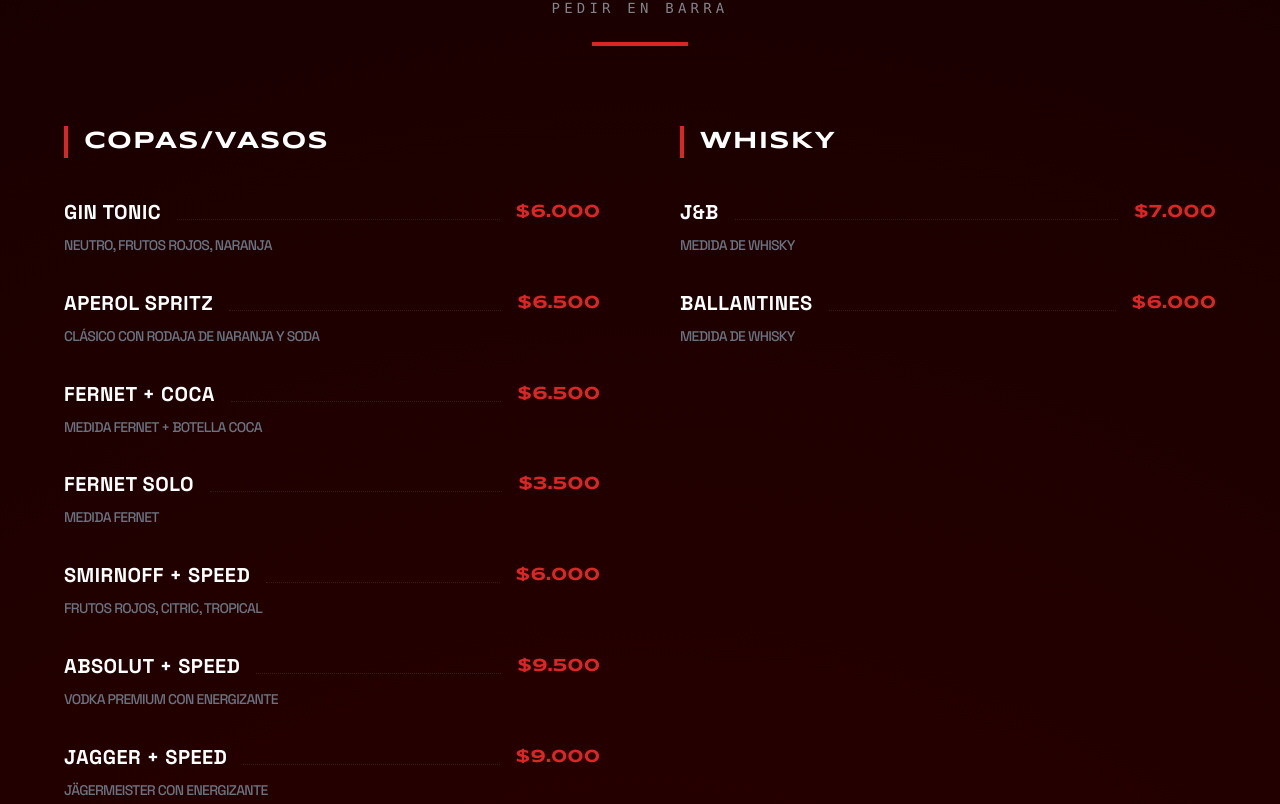
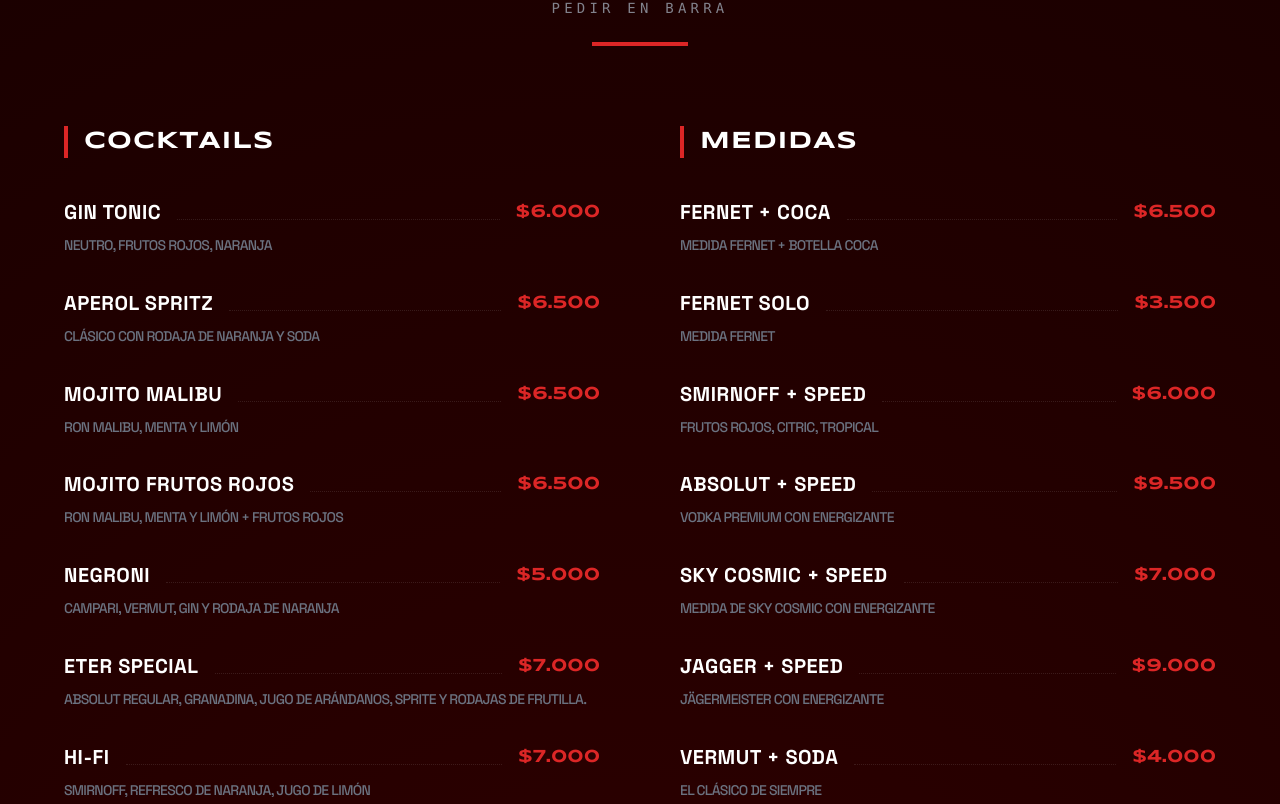
Before and after one commit to jubertorello/eter-bar, a React (Vite) app: page / in a window 1280 px wide. Shown: the part 1576-2380 px from the top of the page. Built offline with nearby package versions, Linux system fonts and the light colour scheme.

Commit message:
refactor: Restructure and rename drink categories to 'COCKTAILS' and 'MEDIDAS', removing 'WHISKY', and add new menu items.

```diff
--- a/App.tsx
+++ b/App.tsx
@@ -18,7 +18,7 @@
 import { MENU_ITEMS } from './MENU_ITEMS';
 
 const App: React.FC = () => {
-  const categories = ['COPAS/VASOS', 'WHISKY', 'JARRAS', 'CERVEZAS', 'VINOS', 'OTROS'] as const;
+  const categories = ['COCKTAILS', 'MEDIDAS', 'JARRAS', 'CERVEZAS', 'VINOS', 'OTROS'] as const;
 
   return (
     <div className="min-h-screen bg-nebula text-white selection:bg-red-600 selection:text-white">
--- a/MENU_ITEMS.ts
+++ b/MENU_ITEMS.ts
@@ -2,34 +2,36 @@
 
 
 export const MENU_ITEMS: DrinkItem[] = [
-    // COPAS/VASOS
-    { id: 'cv1', name: 'Gin Tonic', description: 'Neutro, Frutos Rojos, Naranja', price: '$6.000', category: 'COPAS/VASOS' },
-    { id: 'cv2', name: 'Aperol Spritz', description: 'Clásico con rodaja de naranja y soda', price: '$6.500', category: 'COPAS/VASOS' },
-    { id: 'cv3', name: 'Fernet + Coca', description: 'Medida Fernet + Botella coca', price: '$6.500', category: 'COPAS/VASOS' },
-    { id: 'cv4', name: 'Fernet solo', description: 'Medida Fernet', price: '$3.500', category: 'COPAS/VASOS' },
-    { id: 'cv5', name: 'Smirnoff + Speed', description: 'Frutos Rojos, Citric, Tropical', price: '$6.000', category: 'COPAS/VASOS' },
-    { id: 'cv6', name: 'Absolut + Speed', description: 'Vodka premium con energizante', price: '$9.500', category: 'COPAS/VASOS' },
-    { id: 'cv7', name: 'Jagger + Speed', description: 'Jägermeister con energizante', price: '$9.000', category: 'COPAS/VASOS' },
-    { id: 'cv8', name: 'Mojito Malibu', description: 'Ron Malibu, menta y limón', price: '$6.500', category: 'COPAS/VASOS' },
-    { id: 'cv9', name: 'Mojito Frutos rojos', description: 'Ron Malibu, menta y limón + frutos rojos', price: '$6.500', category: 'COPAS/VASOS' },
-    { id: 'cv10', name: 'Vermut + Soda', description: 'El clásico de siempre', price: '$4.000', category: 'COPAS/VASOS' },
-    { id: 'cv11', name: 'Negroni', description: 'Campari, Vermut, Gin y rodaja de naranja', price: '$5.000', category: 'COPAS/VASOS' },
-    { id: 'cv12', name: 'Eter Special', description: 'Absolut regular, Granadina, Jugo de arándanos, Sprite y rodajas de frutilla.', price: '$7.000', category: 'COPAS/VASOS' },
-    { id: 'cv13', name: 'Hi-Fi', description: 'Smirnoff, refresco de naranja, jugo de limón', price: '$7.000', category: 'COPAS/VASOS' },
-    { id: 'cv14', name: 'Cuba Libre', description: 'Ron dorado, coca-cola y jugo de limón', price: '$6.500', category: 'COPAS/VASOS' },
-    { id: 'cv15', name: 'Azulito', description: 'Smirnoff, jugo de limón, powerade, sprite', price: '$7.000', category: 'COPAS/VASOS' },
-    { id: 'cv16', name: 'Gancia + Sprite', description: 'Medida de Gancia con Sprite', price: '$5.000', category: 'COPAS/VASOS' },
-    { id: 'cv17', name: 'Campari Tonic', description: 'Campari con tónica y rodaja de limón', price: '$6.500', category: 'COPAS/VASOS' },
-    { id: 'cv18', name: 'Moscow Mule', description: 'Dos trago y sabes que me pongo bellaco', price: 'PRÓXIMAMENTE', category: 'COPAS/VASOS' },
+    // COCKTAILS
+    { id: 'cv1', name: 'Gin Tonic', description: 'Neutro, Frutos Rojos, Naranja', price: '$6.000', category: 'COCKTAILS' },
+    { id: 'cv2', name: 'Aperol Spritz', description: 'Clásico con rodaja de naranja y soda', price: '$6.500', category: 'COCKTAILS' },
+    { id: 'cv8', name: 'Mojito Malibu', description: 'Ron Malibu, menta y limón', price: '$6.500', category: 'COCKTAILS' },
+    { id: 'cv9', name: 'Mojito Frutos rojos', description: 'Ron Malibu, menta y limón + frutos rojos', price: '$6.500', category: 'COCKTAILS' },
+    { id: 'cv11', name: 'Negroni', description: 'Campari, Vermut, Gin y rodaja de naranja', price: '$5.000', category: 'COCKTAILS' },
+    { id: 'cv12', name: 'Eter Special', description: 'Absolut regular, Granadina, Jugo de arándanos, Sprite y rodajas de frutilla.', price: '$7.000', category: 'COCKTAILS' },
+    { id: 'cv13', name: 'Hi-Fi', description: 'Smirnoff, refresco de naranja, jugo de limón', price: '$7.000', category: 'COCKTAILS' },
+    { id: 'cv14', name: 'Cuba Libre', description: 'Ron dorado, coca-cola y jugo de limón', price: '$6.500', category: 'COCKTAILS' },
+    { id: 'cv15', name: 'Azulito', description: 'Smirnoff, jugo de limón, powerade, sprite', price: '$7.000', category: 'COCKTAILS' },
+    { id: 'cv17', name: 'Campari Tonic', description: 'Campari con tónica y rodaja de limón', price: '$6.500', category: 'COCKTAILS' },
+    { id: 'cv18', name: 'Moscow Mule', description: 'Dos trago y sabes que me pongo bellaco', price: 'PRÓXIMAMENTE', category: 'COCKTAILS' },
 
-    // WHISKY
-    { id: 'w1', name: 'J&B', description: 'Medida de whisky', price: '$7.000', category: 'WHISKY' },
-    { id: 'w2', name: 'Ballantines', description: 'Medida de whisky', price: '$6.000', category: 'WHISKY' },
+    // MEDIDAS
+    { id: 'cv3', name: 'Fernet + Coca', description: 'Medida Fernet + Botella coca', price: '$6.500', category: 'MEDIDAS' },
+    { id: 'cv4', name: 'Fernet solo', description: 'Medida Fernet', price: '$3.500', category: 'MEDIDAS' },
+    { id: 'cv5', name: 'Smirnoff + Speed', description: 'Frutos Rojos, Citric, Tropical', price: '$6.000', category: 'MEDIDAS' },
+    { id: 'cv6', name: 'Absolut + Speed', description: 'Vodka premium con energizante', price: '$9.500', category: 'MEDIDAS' },
+    { id: 'cv19', name: 'Sky Cosmic + Speed', description: 'Medida de Sky Cosmic con energizante', price: '$7.000', category: 'MEDIDAS' },
+    { id: 'cv7', name: 'Jagger + Speed', description: 'Jägermeister con energizante', price: '$9.000', category: 'MEDIDAS' },
+    { id: 'cv10', name: 'Vermut + Soda', description: 'El clásico de siempre', price: '$4.000', category: 'MEDIDAS' },
+    { id: 'cv16', name: 'Gancia + Sprite', description: 'Medida de Gancia con Sprite', price: '$5.000', category: 'MEDIDAS' },
+    { id: 'w1', name: 'J&B', description: 'Medida de whisky', price: '$7.000', category: 'MEDIDAS' },
+    { id: 'w2', name: 'Ballantines', description: 'Medida de whisky', price: '$6.000', category: 'MEDIDAS' },
 
     // JARRAS
     { id: 'j1', name: 'Smirnoff + speed', description: 'Frutos rojos, citric, tropical', price: '$10.000', category: 'JARRAS' },
     { id: 'j2', name: 'Fernet + Coca', description: 'Para compartir entre amigos', price: '$11.000', category: 'JARRAS' },
     { id: 'j3', name: 'Absolut + Speed', description: 'Consultar variedades disponibles', price: '$14.500', category: 'JARRAS' },
+    { id: 'j4', name: 'Sky Cosmic + Speed', description: 'Jarra de Sky Cosmic con energizante', price: '$11.000', category: 'JARRAS' },
 
 
     // CERVEZAS
--- a/constants.ts
+++ b/constants.ts
@@ -3,24 +3,26 @@
 
 export const MENU_ITEMS: DrinkItem[] = [
   // COPAS/VASOS
-  { id: 'cv1', name: 'Gin Tonic', description: 'Neutro, Frutos Rojos, Naranja', price: '$6.000', category: 'COPAS/VASOS' },
-  { id: 'cv2', name: 'Aperol Spritz', description: 'Clásico con rodaja de naranja y soda', price: '$6.500', category: 'COPAS/VASOS' },
-  { id: 'cv3', name: 'Fernet + Coca', description: 'Medida Fernet + Botella coca', price: '$6.500', category: 'COPAS/VASOS' },
-  { id: 'cv4', name: 'Fernet solo', description: 'Medida Fernet', price: '$3.500', category: 'COPAS/VASOS' },
-  { id: 'cv5', name: 'Smirnoff + Speed', description: 'Frutos Rojos, Citric, Tropical', price: '$6.000', category: 'COPAS/VASOS' },
-  { id: 'cv6', name: 'Absolut + Speed', description: 'Vodka premium con energizante', price: '$9.500', category: 'COPAS/VASOS' },
-  { id: 'cv7', name: 'Jagger + Speed', description: 'Jägermeister con energizante', price: '$9.000', category: 'COPAS/VASOS' },
-  { id: 'cv8', name: 'Mojito Malibu', description: 'Ron Malibu, menta y limón', price: '$6.500', category: 'COPAS/VASOS' },
-  { id: 'cv9', name: 'Mojito Frutos rojos', description: 'Ron Malibu, menta y limón + frutos rojos', price: '$6.500', category: 'COPAS/VASOS' },
-  { id: 'cv10', name: 'Vermut + Soda', description: 'El clásico de siempre', price: '$4.000', category: 'COPAS/VASOS' },
-  { id: 'cv11', name: 'Negroni', description: 'Campari, Vermut, Gin y rodaja de naranja', price: '$5.000', category: 'COPAS/VASOS' },
-  { id: 'cv12', name: 'Eter Special', description: 'Absolut regular, Granadina, Jugo de arándanos, Sprite y rodajas de frutilla.', price: '$7.000', category: 'COPAS/VASOS' },
-  { id: 'cv13', name: 'Moscow Mule', description: 'Dos trago y sabes que me pongo bellaco', price: 'PRÓXIMAMENTE', category: 'COPAS/VASOS' },
+  { id: 'cv1', name: 'Gin Tonic', description: 'Neutro, Frutos Rojos, Naranja', price: '$6.000', category: 'COCKTAILS' },
+  { id: 'cv2', name: 'Aperol Spritz', description: 'Clásico con rodaja de naranja y soda', price: '$6.500', category: 'COCKTAILS' },
+  { id: 'cv3', name: 'Fernet + Coca', description: 'Medida Fernet + Botella coca', price: '$6.500', category: 'MEDIDAS' },
+  { id: 'cv4', name: 'Fernet solo', description: 'Medida Fernet', price: '$3.500', category: 'MEDIDAS' },
+  { id: 'cv5', name: 'Smirnoff + Speed', description: 'Frutos Rojos, Citric, Tropical', price: '$6.000', category: 'MEDIDAS' },
+  { id: 'cv6', name: 'Absolut + Speed', description: 'Vodka premium con energizante', price: '$9.500', category: 'MEDIDAS' },
+  { id: 'cv7', name: 'Jagger + Speed', description: 'Jägermeister con energizante', price: '$9.000', category: 'MEDIDAS' },
+  { id: 'cv8', name: 'Mojito Malibu', description: 'Ron Malibu, menta y limón', price: '$6.500', category: 'COCKTAILS' },
+  { id: 'cv9', name: 'Mojito Frutos rojos', description: 'Ron Malibu, menta y limón + frutos rojos', price: '$6.500', category: 'COCKTAILS' },
+  { id: 'cv10', name: 'Vermut + Soda', description: 'El clásico de siempre', price: '$4.000', category: 'MEDIDAS' },
+  { id: 'cv11', name: 'Negroni', description: 'Campari, Vermut, Gin y rodaja de naranja', price: '$5.000', category: 'COCKTAILS' },
+  { id: 'cv12', name: 'Eter Special', description: 'Absolut regular, Granadina, Jugo de arándanos, Sprite y rodajas de frutilla.', price: '$7.000', category: 'COCKTAILS' },
+  { id: 'cv13', name: 'Moscow Mule', description: 'Dos trago y sabes que me pongo bellaco', price: 'PRÓXIMAMENTE', category: 'COCKTAILS' },
+  { id: 'cv19', name: 'Sky Cosmic + Speed', description: 'Medida de Sky Cosmic con energizante', price: '$7.000', category: 'MEDIDAS' },
 
   // JARRAS
   { id: 'j1', name: 'Smirnoff + speed', description: 'Frutos rojos, citric, tropical', price: '$10.000', category: 'JARRAS' },
   { id: 'j2', name: 'Fernet + Coca', description: 'Para compartir entre amigos', price: '$11.000', category: 'JARRAS' },
   { id: 'j3', name: 'Absolut + Speed', description: 'Consultar variedades disponibles', price: '$14.500', category: 'JARRAS' },
+  { id: 'j4', name: 'Sky Cosmic + Speed', description: 'Jarra de Sky Cosmic con energizante', price: '$11.000', category: 'JARRAS' },
 
 
   // CERVEZAS
--- a/types.ts
+++ b/types.ts
@@ -4,7 +4,7 @@
   name: string;
   description: string;
   price: string;
-  category: 'COPAS/VASOS' | 'WHISKY' | 'JARRAS' | 'CERVEZAS' | 'VINOS' | 'OTROS';
+  category: 'COCKTAILS' | 'MEDIDAS' | 'JARRAS' | 'CERVEZAS' | 'VINOS' | 'OTROS';
 }
 
 export interface OpeningHour {
```
